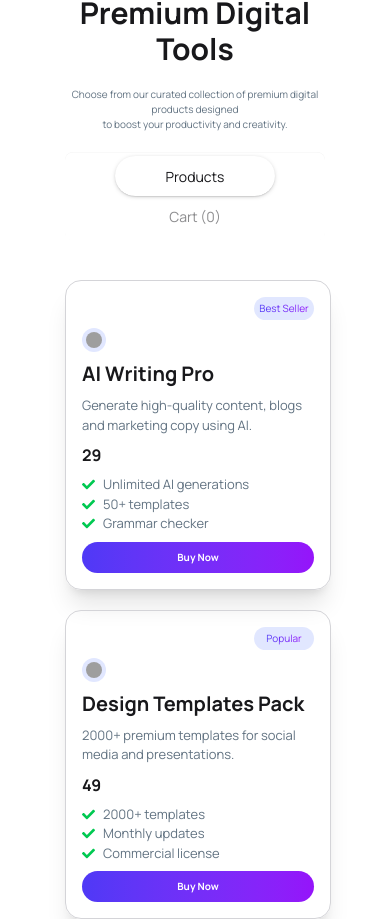
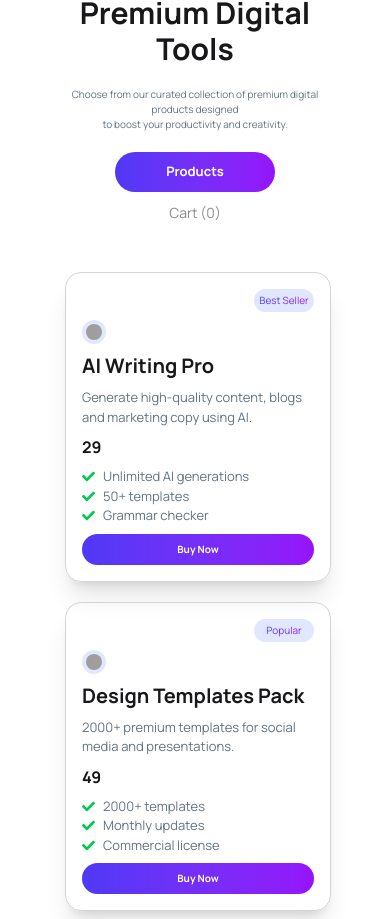
Before and after one commit to samsunnaharsrity/Assignment-6, a React (Vite) app: page / in a window 390 px wide. Shown: the part 1066-1985 px from the top of the page. Built offline with nearby package versions, Linux system fonts and the light colour scheme; grey boxes are pictures that could not be loaded.

Commit message:
footer divider

```diff
--- a/src/assets/components/footer/footer.jsx
+++ b/src/assets/components/footer/footer.jsx
@@ -76,12 +76,14 @@ const Footer = () => {
 
 
 </div>
+<div className='border-t border-[#627382]'>
 
+</div>
 {/* second part */}
-<aside className="footer sm:footer-horizontal footer-center p-4 text-[#FAFAFA] text-[10px] flex justify-between">
+<aside className="footer sm:footer-horizontal footer-center flex flex-col p-4 text-[#FAFAFA] text-[10px] lg:flex-row justify-between">
 
 <p>© {new Date().getFullYear()} DigiTools - All right reserved </p>
-<div className='flex gap-2'>
+<div className='lg:flex gap-2 '>
     <p>Privacy Policy </p>
     <p>Terms of Service</p>
     <p>Cookies</p>
--- a/src/assets/components/productCard/productCard.jsx
+++ b/src/assets/components/productCard/productCard.jsx
@@ -16,9 +16,12 @@ const ProductCard = ({activeCart, setActiveCart,carts}) => {
 
                 {/* btn div */}
                 {/* name of each tab group should be unique */}
-                <div className="tabs tabs-box bg-transparent justify-center">
+                <div className="tabs justify-center">
                 <input type="radio" name="my_tabs_1"
-                className="tab rounded-full w-40 "
+                className={`tab rounded-full w-40
+                    ${activeCart === 'product' ?
+                         'bg-gradient-to-r from-[#4F39F6] to-[#9514FA] text-white rounded-full p-2 font-bold text-[13px]'
+                          : 'bg-transparent' }`}
                 aria-label="Products"
                 checked={activeCart === 'product'}
                 onChange={() => setActiveCart('product')}
@@ -28,7 +31,10 @@ const ProductCard = ({activeCart, setActiveCart,carts}) => {
 
 
                 <input type="radio" name="my_tabs_1"
-                className="tab rounded-full w-40"
+                className={`tab rounded-full w-40
+                    ${activeCart === 'cart' ?
+                        'bg-gradient-to-r from-[#4F39F6] to-[#9514FA] text-white rounded-full p-2 font-bold text-[13px]'
+                         : 'bg-transparent' }`}
                 aria-label={`Cart (${carts.length})`}
                 checked={activeCart === 'cart'}
                 onChange={() => setActiveCart('cart')}
```
